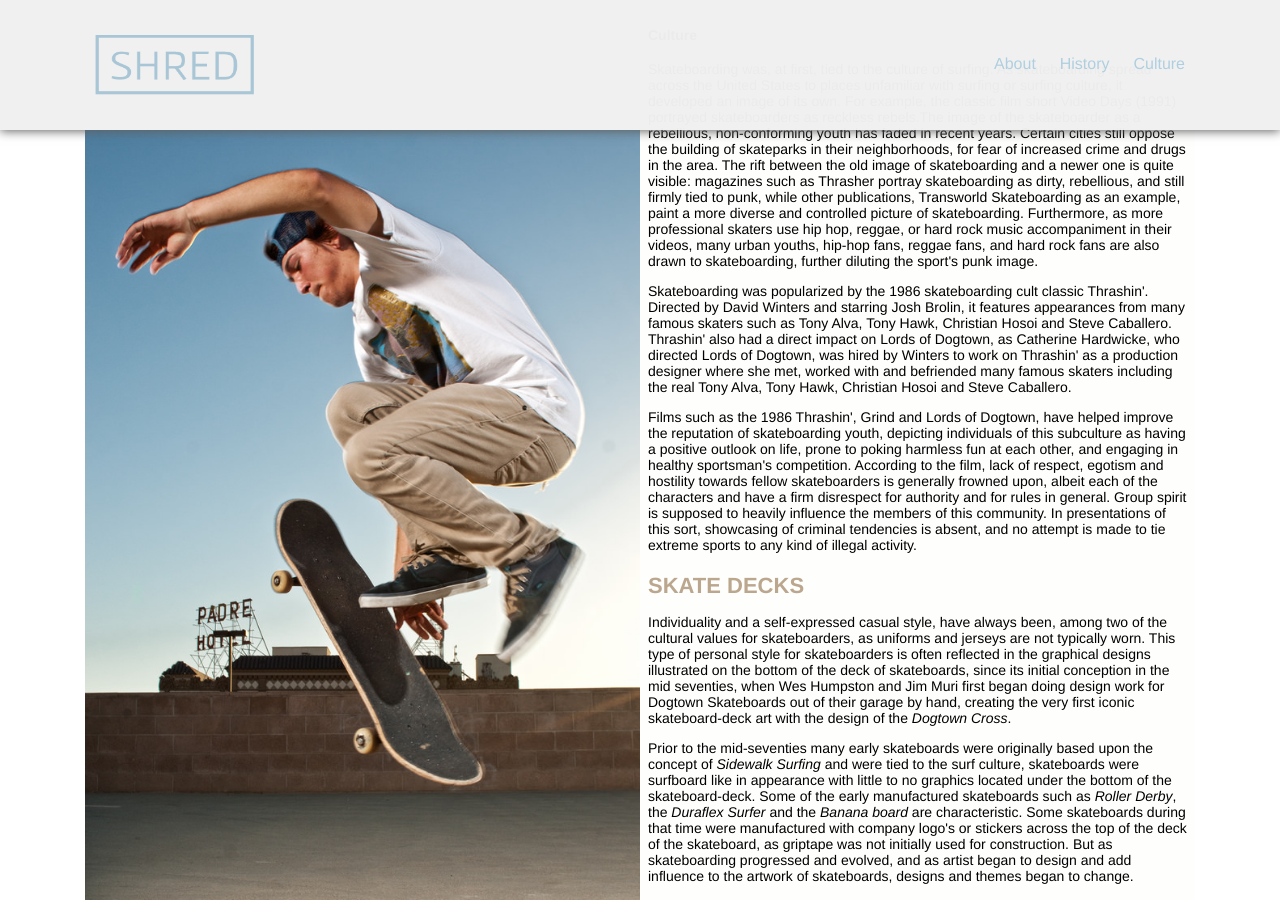
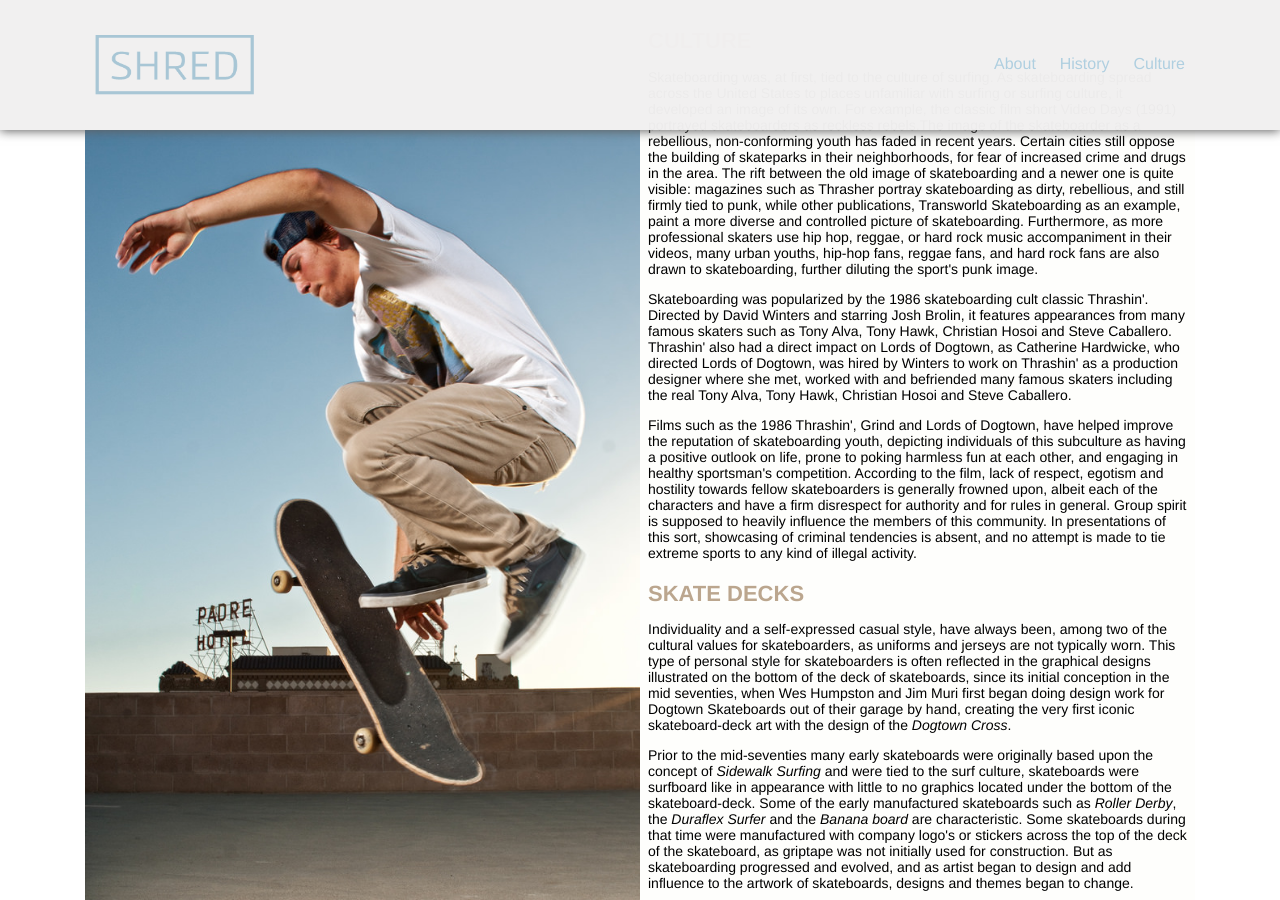
Before and after one commit to maddiwatson1/large-data-site, a Jekyll site: the page built from culture.html, in a window 1280 px wide and 900 px high. Built offline with Jekyll 4.4.1, drawn with Linux system fonts in a browser that asks for light colours; Markdown is read by kramdown in place of the engine named in the settings.

Commit message:
changed header

```diff
--- a/culture.html
+++ b/culture.html
@@ -10,7 +10,7 @@ layout: default
 
 <div class="unit unit-s-1 unit-m-1-2">
 	<div class="unit-spacer">
-    	<h4>Culture</h4>
+    	<h1>Culture</h1>
     		<p>Skateboarding was, at first, tied to the culture of surfing. As skateboarding spread across the United States to places unfamiliar with surfing or surfing culture, it developed an image of its own. For example, the classic film short Video Days (1991) portrayed skateboarders as reckless rebels.The image of the skateboarder as a rebellious, non-conforming youth has faded in recent years. Certain cities still oppose the building of skateparks in their neighborhoods, for fear of increased crime and drugs in the area. The rift between the old image of skateboarding and a newer one is quite visible: magazines such as Thrasher portray skateboarding as dirty, rebellious, and still firmly tied to punk, while other publications, Transworld Skateboarding as an example, paint a more diverse and controlled picture of skateboarding. Furthermore, as more professional skaters use hip hop, reggae, or hard rock music accompaniment in their videos, many urban youths, hip-hop fans, reggae fans, and hard rock fans are also drawn to skateboarding, further diluting the sport's punk image.</p>
 			<p>Skateboarding was popularized by the 1986 skateboarding cult classic Thrashin'. Directed by David Winters and starring Josh Brolin, it features appearances from many famous skaters such as Tony Alva, Tony Hawk, Christian Hosoi and Steve Caballero. Thrashin' also had a direct impact on Lords of Dogtown, as Catherine Hardwicke, who directed Lords of Dogtown, was hired by Winters to work on Thrashin' as a production designer where she met, worked with and befriended many famous skaters including the real Tony Alva, Tony Hawk, Christian Hosoi and Steve Caballero.</p>
 			<p>Films such as the 1986 Thrashin', Grind and Lords of Dogtown, have helped improve the reputation of skateboarding youth, depicting individuals of this subculture as having a positive outlook on life, prone to poking harmless fun at each other, and engaging in healthy sportsman's competition. According to the film, lack of respect, egotism and hostility towards fellow skateboarders is generally frowned upon, albeit each of the characters and have a firm disrespect for authority and for rules in general. Group spirit is supposed to heavily influence the members of this community. In presentations of this sort, showcasing of criminal tendencies is absent, and no attempt is made to tie extreme sports to any kind of illegal activity.</p>
```
